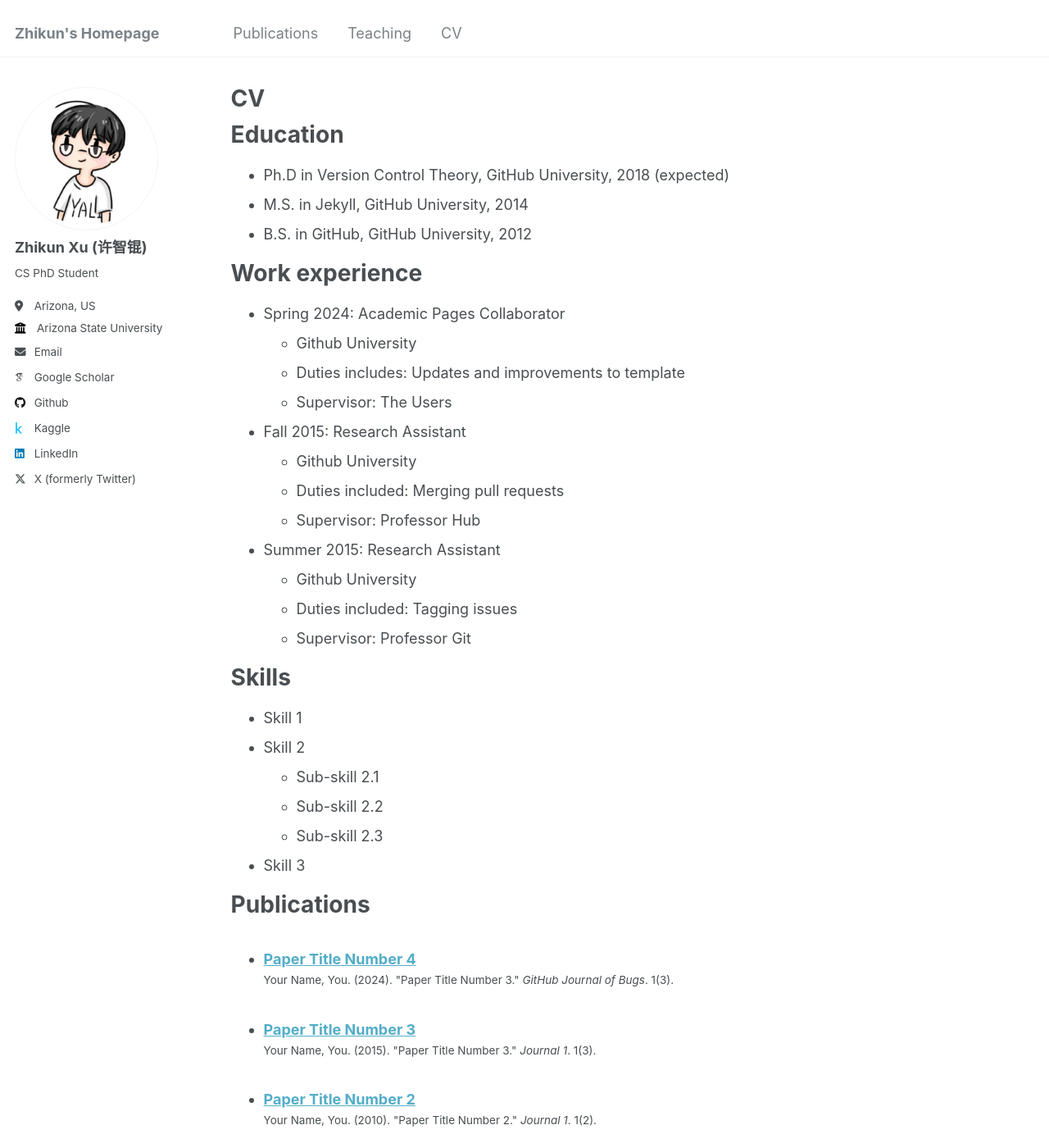
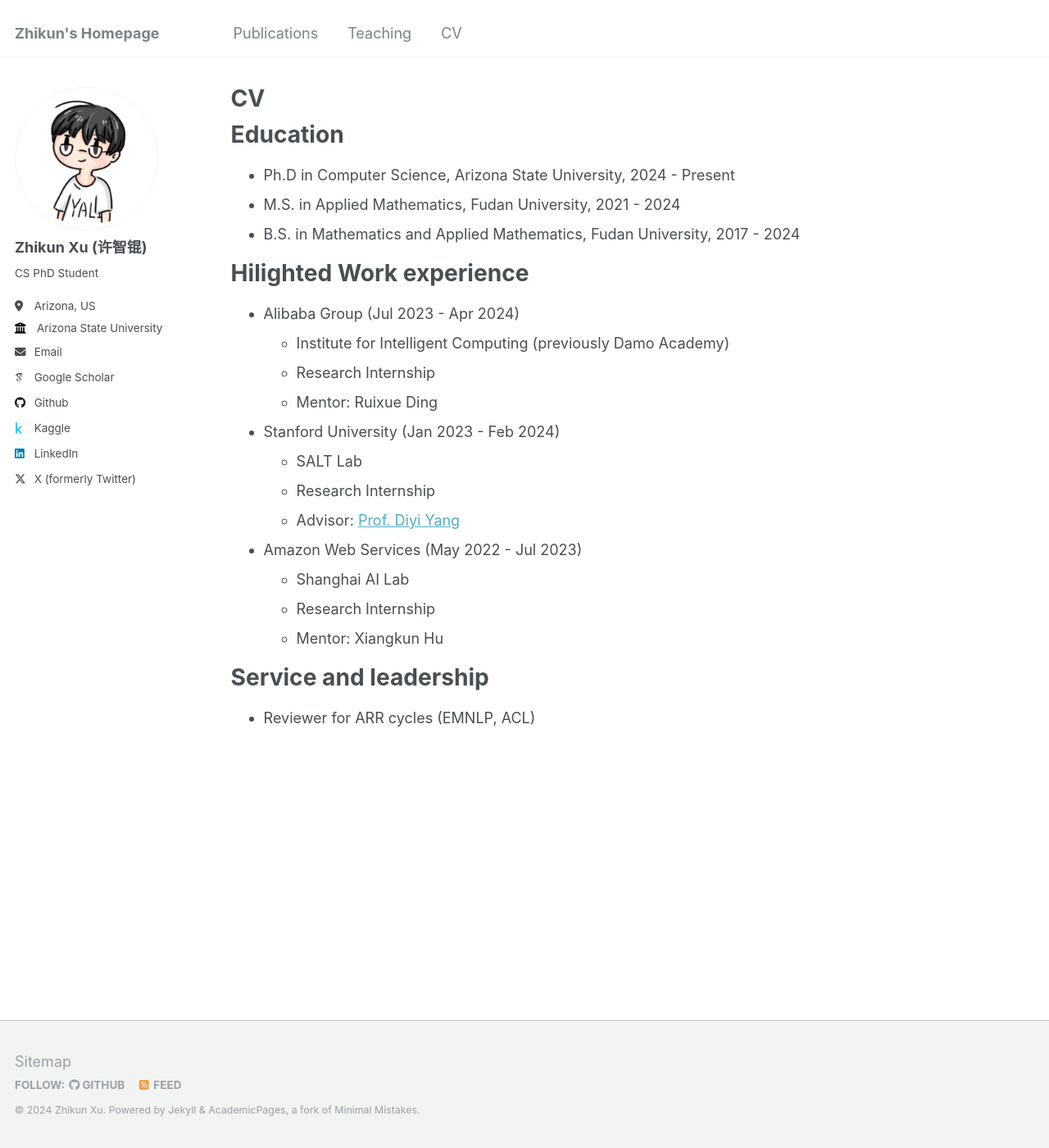
Before and after one commit to Jerrrrykun/jerrrrykun.github.io, a Jekyll site: the page built from _pages/cv.md, in a window 1280 px wide and 1400 px high. Shown: the whole window at 82% size. Built offline with Jekyll 4.4.1, drawn with Linux system fonts in a browser that asks for light colours; some web fonts are replaced; some of the changed text lies outside the part shown.

Commit message:
Update cv.md

```diff
--- a/_pages/cv.md
+++ b/_pages/cv.md
@@ -11,54 +11,28 @@ redirect_from:
 
 Education
 ======
-* Ph.D in Version Control Theory, GitHub University, 2018 (expected)
-* M.S. in Jekyll, GitHub University, 2014
-* B.S. in GitHub, GitHub University, 2012
+* Ph.D in Computer Science, Arizona State University, 2024 - Present
+* M.S. in Applied Mathematics, Fudan University, 2021 - 2024
+* B.S. in Mathematics and Applied Mathematics, Fudan University, 2017 - 2024
 
-Work experience
+Hilighted Work experience
 ======
-* Spring 2024: Academic Pages Collaborator
-  * Github University
-  * Duties includes: Updates and improvements to template
-  * Supervisor: The Users
+* Alibaba Group (Jul 2023 - Apr 2024)
+  * Institute for Intelligent Computing (previously Damo Academy)
+  * Research Internship
+  * Mentor: Ruixue Ding
 
-* Fall 2015: Research Assistant
-  * Github University
-  * Duties included: Merging pull requests
-  * Supervisor: Professor Hub
+* Stanford University (Jan 2023 - Feb 2024)
+  * SALT Lab
+  * Research Internship
+  * Advisor: [Prof. Diyi Yang](https://cs.stanford.edu/~diyiy/index.html)
 
-* Summer 2015: Research Assistant
-  * Github University
-  * Duties included: Tagging issues
-  * Supervisor: Professor Git
+* Amazon Web Services (May 2022 - Jul 2023)
+  * Shanghai AI Lab
+  * Research Internship
+  * Mentor: Xiangkun Hu
 
-Skills
-======
-* Skill 1
-* Skill 2
-  * Sub-skill 2.1
-  * Sub-skill 2.2
-  * Sub-skill 2.3
-* Skill 3
-
-Publications
-======
-  <ul>{% for post in site.publications reversed %}
-    {% include archive-single-cv.html %}
-  {% endfor %}</ul>
-
-Talks
-======
-  <ul>{% for post in site.talks reversed %}
-    {% include archive-single-talk-cv.html  %}
-  {% endfor %}</ul>
-
-Teaching
-======
-  <ul>{% for post in site.teaching reversed %}
-    {% include archive-single-cv.html %}
-  {% endfor %}</ul>
 
 Service and leadership
 ======
-* Currently signed in to 43 different slack teams
+* Reviewer for ARR cycles (EMNLP, ACL)
```
